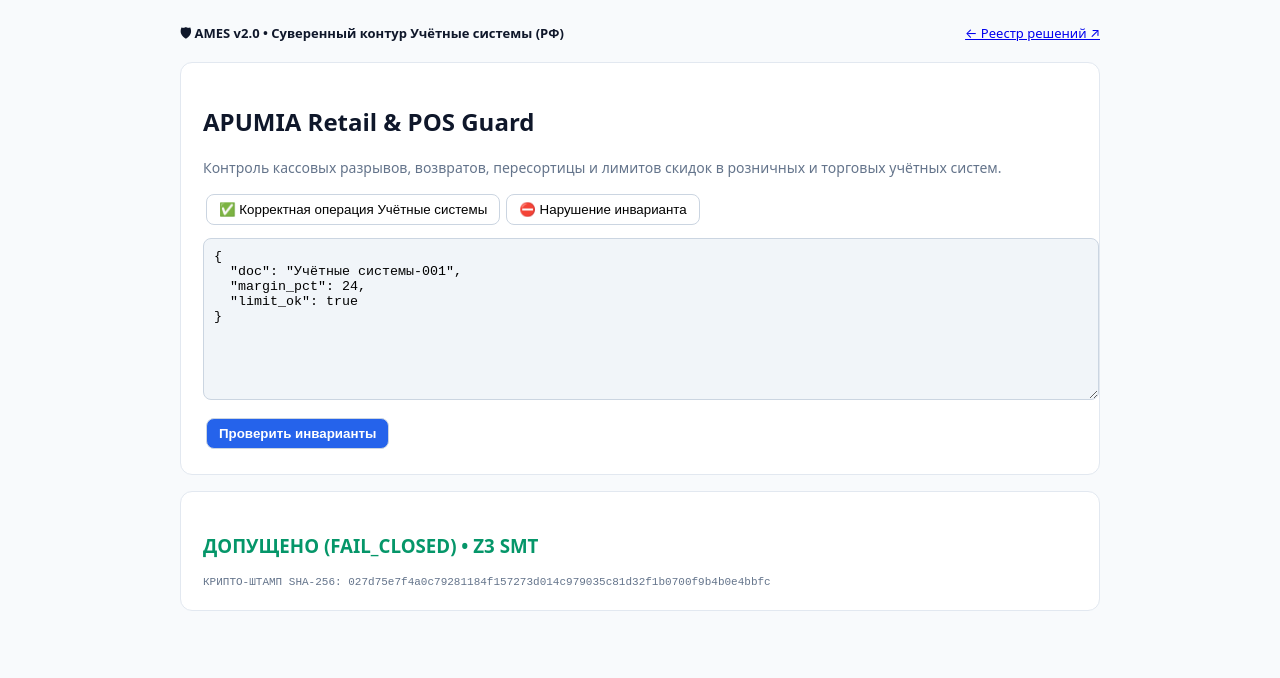
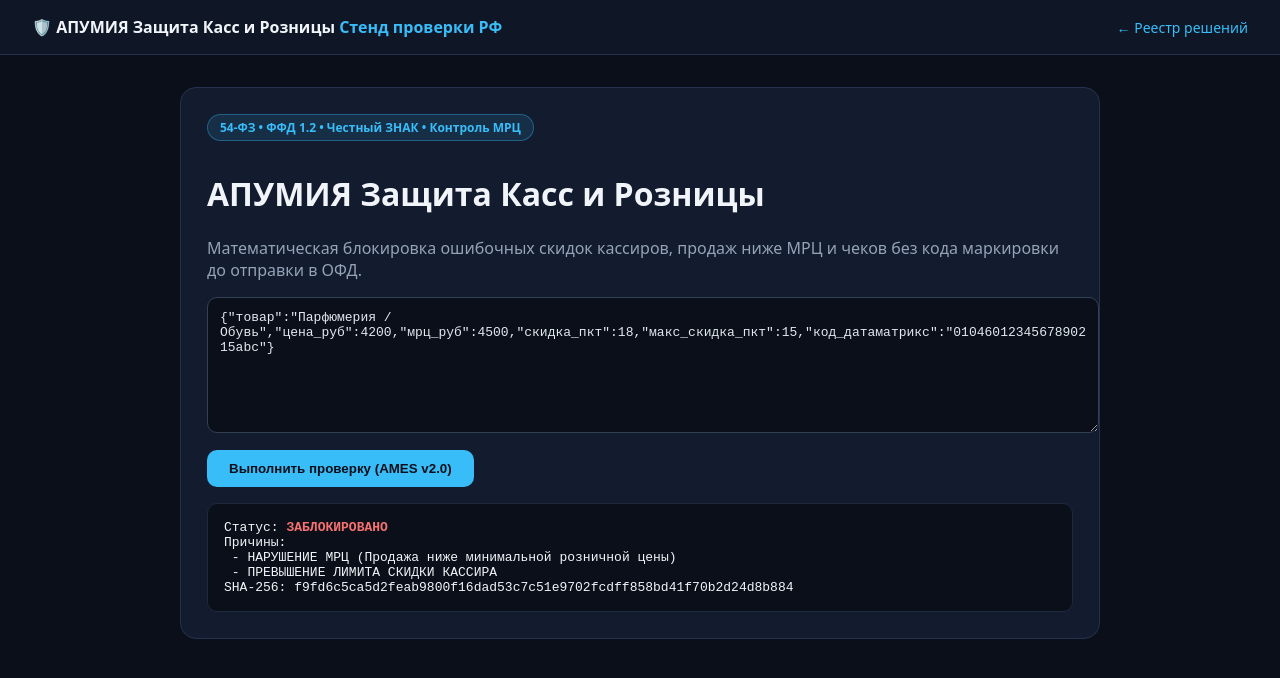
Before and after one commit to apumiaaifund/apumia-retail-guard-demo, a plain HTML site: page index.html in a window 1280 px wide. Drawn offline with Linux system fonts and the light colour scheme.

Commit message:
Русский стенд РФ: АПУМИЯ Защита Касс и Розницы

```diff
--- a/index.html
+++ b/index.html
@@ -1,24 +1,11 @@
-<!DOCTYPE html><html lang="ru"><head><meta charset="UTF-8"/><meta name="viewport" content="width=device-width,initial-scale=1"/>
-<title>APUMIA Retail & POS Guard — AMES v2.0</title><style>
-body{background:#f8fafc;color:#0f172a;font-family:system-ui,-apple-system,sans-serif;padding:24px;max-width:920px;margin:auto}
-.card{background:#fff;border:1px solid #e2e8f0;border-radius:12px;padding:22px;margin-bottom:16px}
-button{background:#fff;border:1px solid #cbd5e1;padding:7px 12px;border-radius:8px;cursor:pointer;margin:3px}
-button.act{background:#0f172a;color:#fff}button.run{background:#2563eb;color:#fff;font-weight:600}
-textarea{width:100%;height:140px;background:#f1f5f9;border:1px solid #cbd5e1;border-radius:8px;padding:10px;font-family:monospace;margin:10px 0}
-.PASS{color:#059669}.BLOCK{color:#dc2626}
-</style></head><body>
-<div style="display:flex;justify-content:space-between;margin-bottom:16px;font-size:13px"><strong>🛡 AMES v2.0 • Суверенный контур Учётные системы (РФ)</strong><a href="https://apumiaaifund.github.io/">← Реестр решений ↗</a></div>
-<div class="card"><h2>APUMIA Retail & POS Guard</h2><p style="color:#64748b;font-size:14px;margin:6px 0 14px">Контроль кассовых разрывов, возвратов, пересортицы и лимитов скидок в розничных и торговых учётных систем.</p>
-<div><button onclick="lp(0)">✅ Корректная операция Учётные системы</button><button onclick="lp(1)">⛔ Нарушение инварианта</button></div>
-<textarea id="in"></textarea><button class="run" onclick="ev()">Проверить инварианты</button></div>
-<div class="card"><h3 id="res">ГОТОВ К ПРОВЕРКЕ</h3><div id="sh" style="font-family:monospace;font-size:11px;color:#64748b;margin-top:8px"></div></div>
-<script>
-const P=[{"doc":"Учётные системы-001","margin_pct":24,"limit_ok":true},{"doc":"Учётные системы-002","margin_pct":-4,"limit_ok":false}];
-function lp(i){document.getElementById("in").value=JSON.stringify(P[i],null,2);ev();}
-async function ev(){let t;try{t=JSON.parse(document.getElementById("in").value)}catch(e){return}
-const ok=(t.limit_ok===true && Number(t.margin_pct)>=0);
-const b=await crypto.subtle.digest("SHA-256",new TextEncoder().encode(JSON.stringify({t,ok})));
-const hex=Array.from(new Uint8Array(b)).map(x=>x.toString(16).padStart(2,"0")).join("");
-const r=document.getElementById("res");r.className=ok?"PASS":"BLOCK";r.textContent=ok?"ДОПУЩЕНО (FAIL_CLOSED) • Z3 SMT":"ЗАБЛОКИРОВАНО: НАРУШЕНИЕ ЛИМИТА Учётные системы";
-document.getElementById("sh").textContent="КРИПТО-ШТАМП SHA-256: "+hex;}lp(0);
-</script></body></html>
+<!DOCTYPE html><html lang="ru"><head><meta charset="utf-8"><meta name="viewport" content="width=device-width,initial-scale=1">
+<title>АПУМИЯ Защита Касс и Розницы — Стенд РФ</title>
+<style>body{margin:0;font-family:system-ui,sans-serif;background:#0b0f19;color:#f1f5f9}header{display:flex;justify-content:space-between;align-items:center;padding:16px 32px;border-bottom:1px solid #26324d;background:#0f1626}.brand{font-weight:800}.brand span{color:#38bdf8}.nav a{color:#38bdf8;text-decoration:none;margin-left:16px;font-size:14px}.wrap{max-width:920px;margin:32px auto;padding:0 20px}.card{background:#131b2e;border:1px solid #26324d;border-radius:16px;padding:26px}.badge{display:inline-block;background:rgba(56,189,248,.12);color:#38bdf8;border:1px solid rgba(56,189,248,.35);padding:4px 12px;border-radius:999px;font-size:12px;font-weight:700;margin-bottom:10px}textarea{width:100%;height:110px;background:#0b0f19;color:#e2e8f0;border:1px solid #334155;border-radius:10px;padding:12px;font-family:monospace;font-size:13px}button{margin-top:12px;background:#38bdf8;color:#0b0f19;border:none;padding:11px 22px;border-radius:10px;font-weight:700;cursor:pointer}.res{margin-top:16px;padding:16px;border-radius:10px;background:#0b0f19;border:1px solid #1e293b;font-family:monospace;font-size:13px;white-space:pre-wrap}.PASS{color:#4ade80;font-weight:800}.FAIL{color:#f87171;font-weight:800}</style></head>
+<body><header><div class="brand">🛡️ АПУМИЯ Защита Касс и Розницы <span>Стенд проверки РФ</span></div><div class="nav"><a href="https://github.io">← Реестр решений</a></div></header>
+<div class="wrap"><div class="card"><div class="badge">54-ФЗ • ФФД 1.2 • Честный ЗНАК • Контроль МРЦ</div><h1>АПУМИЯ Защита Касс и Розницы</h1><p style="color:#94a3b8">Математическая блокировка ошибочных скидок кассиров, продаж ниже МРЦ и чеков без кода маркировки до отправки в ОФД.</p>
+<textarea id="inp">{"товар":"Парфюмерия / Обувь","цена_руб":4200,"мрц_руб":4500,"скидка_пкт":18,"макс_скидка_пкт":15,"код_датаматрикс":"0104601234567890215abc"}</textarea><button onclick="run()">Выполнить проверку (AMES v2.0)</button><div class="res" id="out"></div></div></div>
+<script>async function sha(m){const b=await crypto.subtle.digest("SHA-256",new TextEncoder().encode(m));return Array.from(new Uint8Array(b)).map(x=>x.toString(16).padStart(2,"0")).join("")}
+async function run(){let o;try{o=JSON.parse(document.getElementById("inp").value)}catch(e){document.getElementById("out").innerHTML=`Статус: <span class="FAIL">ОТКЛОНЕНО</span>\nОшибка JSON: ${e.message}`;return}
+const err=[];if(o["цена_руб"]<o["мрц_руб"])err.push("НАРУШЕНИЕ МРЦ (Продажа ниже минимальной розничной цены)");if(o["скидка_пкт"]>o["макс_скидка_пкт"])err.push("ПРЕВЫШЕНИЕ ЛИМИТА СКИДКИ КАССИРА");if(!o["код_датаматрикс"])err.push("НЕТ КОДА МАРКИРОВКИ ЧЕСТНЫЙ ЗНАК");const h=await sha(JSON.stringify(o));
+if(err.length===0){document.getElementById("out").innerHTML=`Статус: <span class="PASS">ПОДТВЕРЖДЕНО И ДОКАЗАНО</span>\nВсе нормативы РФ соблюдены.\nSHA-256: ${h}`}
+else{document.getElementById("out").innerHTML=`Статус: <span class="FAIL">ЗАБЛОКИРОВАНО</span>\nПричины:\n - ${err.join("\n - ")}\nSHA-256: ${h}`}}run();</script></body></html>
```
